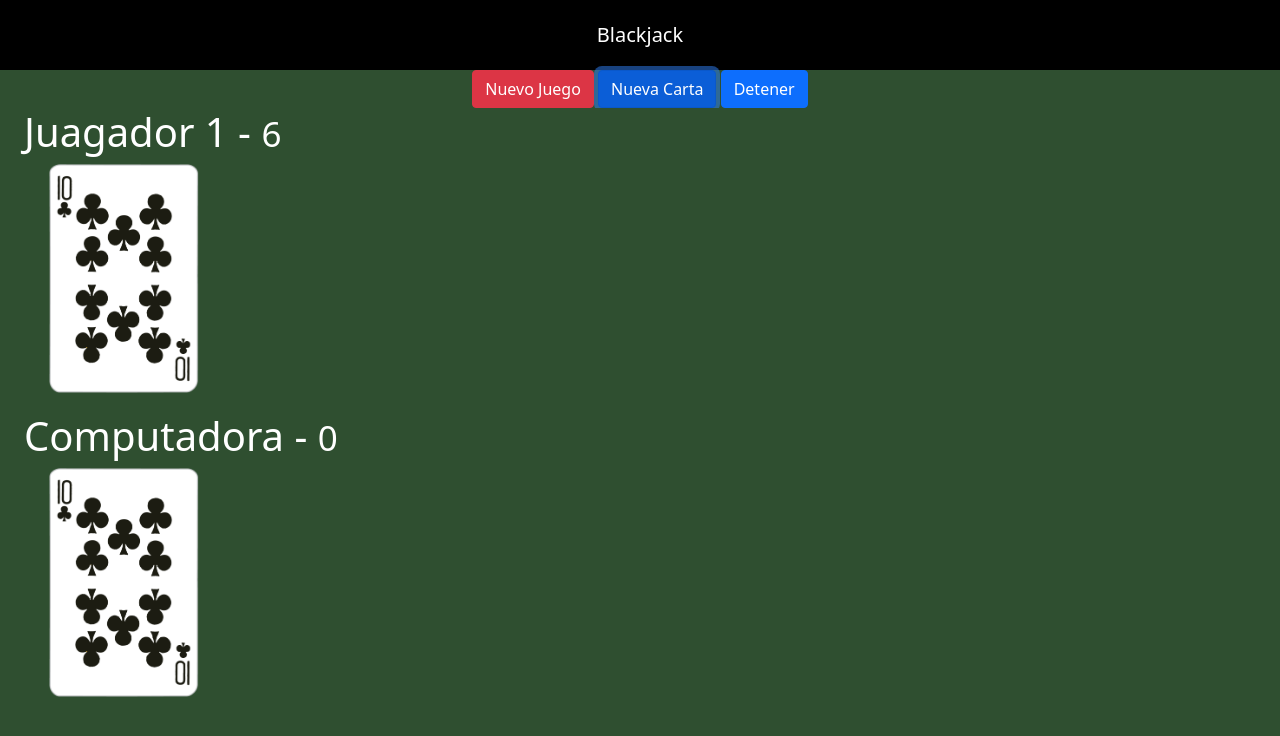
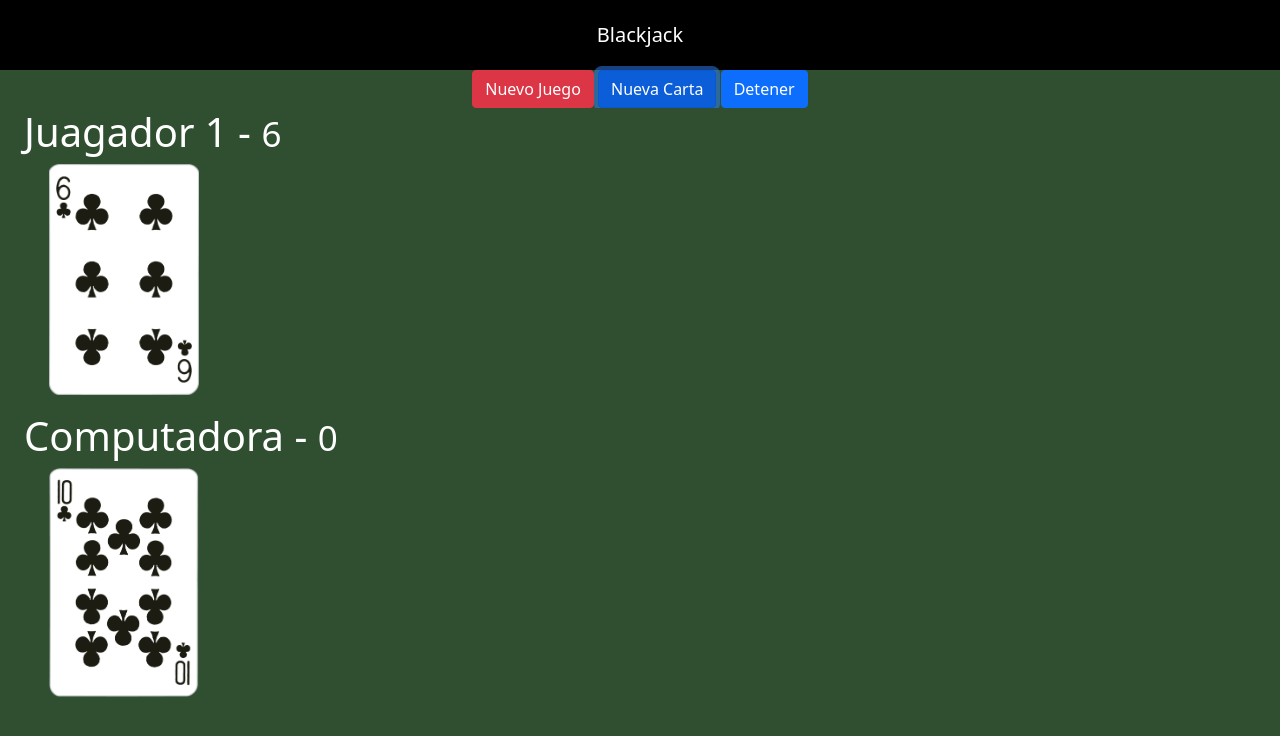
Before and after one commit to JuanAnaya-Kas/Course-Modern-Javascript, a plain HTML site: page 02-blackjack/assets/index.html in a window 1280 px wide. Both pictures are taken after a click on the button "Nueva Carta". Drawn offline with nearby package versions, Linux system fonts and the light colour scheme.

Commit message:
Crear carta en html

```diff
--- a/02-blackjack/assets/css/styles.css
+++ b/02-blackjack/assets/css/styles.css
@@ -26,3 +26,7 @@ body{
 #computadoras-cartas, #juagor-cartas {
     height: 240px;
 }
+
+#jugador-cartas, #computadoras-cartas{
+    height: 15rem;
+}
--- a/02-blackjack/assets/index.html
+++ b/02-blackjack/assets/index.html
@@ -21,8 +21,8 @@
     <div class="row container">
         <div class="col">
             <h1>Juagador 1 - <small>0</small></h1>
-            <div id="juagor-cartas">
-                <img class="carta" src="./cartas/10C.png">
+            <div id="jugador-cartas">
+                <!-- <img class="carta" src="./cartas/10C.png"> -->
             </div>
         </div>
     </div>
--- a/02-blackjack/assets/js/juego.js
+++ b/02-blackjack/assets/js/juego.js
@@ -15,6 +15,7 @@ let puntosComputaadora = 0;
 // Referencias del HTML
 const btnPedir = document.querySelector('#btnPedir');
 const small = document.querySelectorAll('small')
+const divCartasJugador = document.querySelector('#jugador-cartas');
 
 const crearDeck = () => {
     for(let i = 2; i <= 10; i ++){
@@ -62,5 +63,15 @@ btnPedir.addEventListener('click', () => {
     const carta = pedirCarta();
     puntosJugador = puntosJugador + valorCarta(carta);
     small[0].innerText = puntosJugador;
-
+    const imgCarta = document.createElement('img');
+    imgCarta.src = `./cartas/${carta}.png`
+    imgCarta.classList.add('carta');
+    divCartasJugador.append(imgCarta);
+    if(puntosJugador > 21){
+        console.warn('Lo siento mucho, perdiste');
+        btnPedir.disabled = true;
+    } else if( puntosJugador === 21){
+        console.warn('21, genial!');
+        btnPedir.disabled = true;
+    }
 });
```
